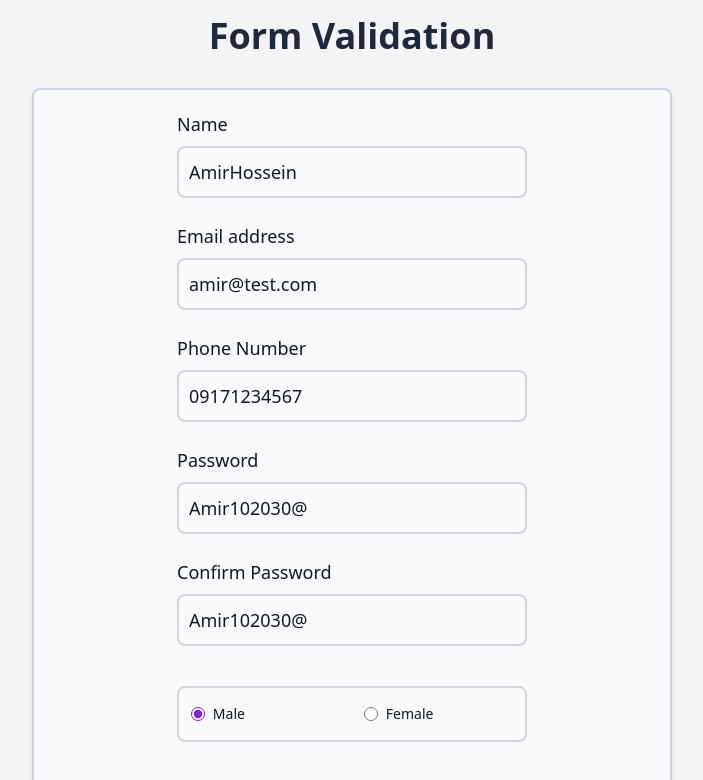
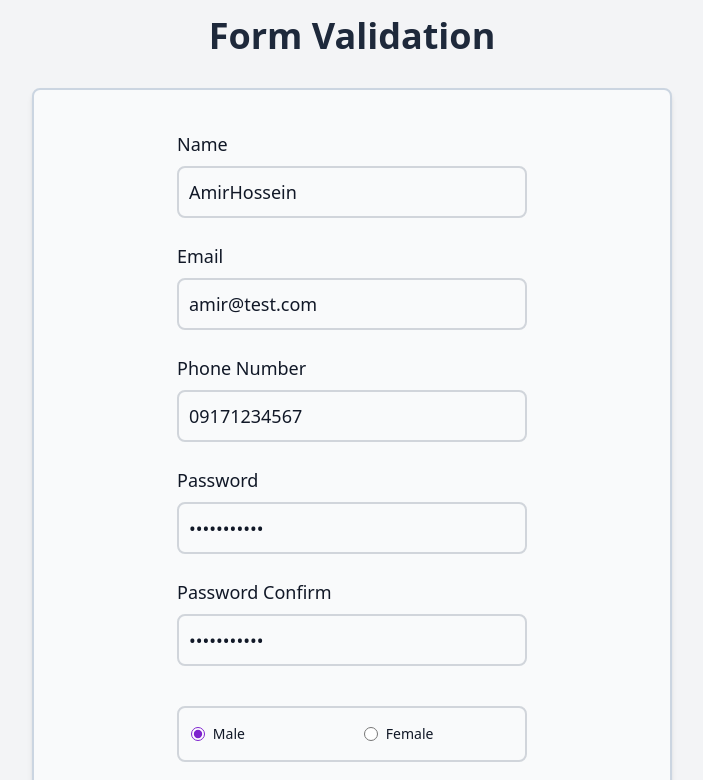
Before and after one commit to amirk1998/Form-Validation-Formik, a React (Vite) app: page / in a window 1280 px wide. Shown: the top 780 px of the page, without its empty margins (288-991 px from the left). Built offline with nearby package versions, Linux system fonts and the light colour scheme; data requests are answered from the project's data file.

Commit message:
Input Component has been created

```diff
--- /dev/null
+++ b/src/Components/Common/Input.jsx
@@ -0,0 +1,26 @@
+const Input = ({ label, name, formik, type = 'text' }) => {
+  return (
+    <div className='mt-6 w-[350px]'>
+      <label
+        htmlFor='name'
+        className='block mb-2 text-lg font-medium text-gray-900'
+      >
+        {label}
+      </label>
+      <input
+        type={type}
+        id={name}
+        name={name}
+        {...formik.getFieldProps(name)}
+        className='bg-gray-50 border-2 border-gray-300 text-gray-900 text-lg rounded-lg focus:ring-blue-500 focus:border-blue-500 focus:outline-none block w-full p-2.5'
+        placeholder={label}
+        required
+      />
+      {formik.errors[name] && formik.touched[name] && (
+        <div className='text-red-500 mt-1 text-sm '>{formik.errors[name]}</div>
+      )}
+    </div>
+  );
+};
+
+export default Input;
--- a/src/Components/SingUp/SingUpForm.jsx
+++ b/src/Components/SingUp/SingUpForm.jsx
@@ -2,6 +2,7 @@ import { useFormik } from 'formik';
 import { useEffect, useState } from 'react';
 import * as Yup from 'yup';
 import { getOneUser } from '../../services/getOneUserService';
+import Input from '../Common/Input';
 import FakeData from '../FakeData/FakeData';
 
 const savedData = {
@@ -80,125 +81,21 @@ const SignUpForm = () => {
         onSubmit={formik.handleSubmit}
         className=' flex flex-col items-center bg-gray-50 border-2 border-slate-300 shadow-md rounded-lg px-8 py-4'
       >
-        {/* Name */}
-        <div className='mt-1 w-[350px]'>
-          <label
-            htmlFor='name'
-            className='block mb-2 text-lg font-medium text-gray-900'
-          >
-            Name
-          </label>
-          <input
-            type='text'
-            id='name'
-            name='name'
-            {...formik.getFieldProps('name')}
-            className='bg-gray-50 border-2 border-gray-300 text-gray-900 text-lg rounded-lg focus:ring-blue-500 focus:border-blue-500 focus:outline-none block w-full p-2.5'
-            placeholder='Name'
-            required
-          />
-          {formik.errors.name && formik.touched.name && (
-            <div className='text-red-500 mt-1 text-sm '>
-              {formik.errors.name}
-            </div>
-          )}
-        </div>
-        {/* Email Address */}
-        <div className='mt-6 w-[350px]'>
-          <label
-            htmlFor='email'
-            className='block mb-2 text-lg font-medium text-gray-900'
-          >
-            Email address
-          </label>
-          <input
-            type='email'
-            id='email'
-            name='email'
-            {...formik.getFieldProps('email')}
-            className='bg-gray-50 border-2 border-gray-300 text-gray-900 text-lg rounded-lg focus:ring-blue-500 focus:border-blue-500 focus:outline-none block w-full p-2.5'
-            placeholder='Email'
-            required
-          />
-          {formik.errors.email && formik.touched.email && (
-            <div className='text-red-500 mt-1 text-sm'>
-              {formik.errors.email}
-            </div>
-          )}
-        </div>
-        {/* PhoneNumber */}
-        <div className='mt-6 w-[350px]'>
-          <label
-            htmlFor='phoneNumber'
-            className='block mb-2 text-lg font-medium text-gray-900'
-          >
-            Phone Number
-          </label>
-          <input
-            type='text'
-            id='phoneNumber'
-            name='phoneNumber'
-            {...formik.getFieldProps('phoneNumber')}
-            className='bg-gray-50 border-2 border-gray-300 text-gray-900 text-lg rounded-lg focus:ring-blue-500 focus:border-blue-500 focus:outline-none block w-full p-2.5'
-            placeholder='Phone Number'
-            // pattern='[0-9]{3}-[0-9]{3}-[0-9]{4}'
-            maxLength={11}
-            required
-          />
-          {formik.errors.phoneNumber && formik.touched.phoneNumber && (
-            <div className='text-red-500 mt-1 text-sm '>
-              {formik.errors.phoneNumber}
-            </div>
-          )}
-        </div>
-        {/* Password */}
-        <div className='mt-6 w-[350px]'>
-          <label
-            htmlFor='password'
-            className='block mb-2 text-lg font-medium text-gray-900'
-          >
-            Password
-          </label>
-          <input
-            type='text'
-            id='password'
-            name='password'
-            {...formik.getFieldProps('password')}
-            className='bg-gray-50 border-2 border-gray-300 text-gray-900 text-lg rounded-lg focus:ring-blue-500 focus:border-blue-500 focus:outline-none block w-full p-2.5'
-            // placeholder='•••••••••'
-            placeholder='Password'
-            required
-          />
-          {formik.errors.password && formik.touched.password && (
-            <div className='text-red-500 mt-1 text-sm'>
-              {formik.errors.password}
-            </div>
-          )}
-        </div>
-        {/* Confirm Password */}
-        <div className='mt-6 w-[350px]'>
-          <label
-            htmlFor='passwordConfirm'
-            className='block mb-2 text-lg font-medium text-gray-900'
-          >
-            Confirm Password
-          </label>
-          <input
-            type='text'
-            id='passwordConfirm'
-            name='passwordConfirm'
-            {...formik.getFieldProps('passwordConfirm')}
-            className='bg-gray-50 border-2 border-gray-300 text-gray-900 text-lg rounded-lg focus:ring-blue-500 focus:border-blue-500 focus:outline-none block w-full p-2.5'
-            // placeholder='•••••••••'
-            placeholder='Confirm Password'
-            required
-          />
-          {formik.errors.passwordConfirm && formik.touched.passwordConfirm && (
-            <div className='text-red-500 mt-1 text-sm'>
-              {formik.errors.passwordConfirm}
-            </div>
-          )}
-        </div>
+        <Input formik={formik} name='name' label='Name' />
+        <Input formik={formik} name='email' label='Email' />
+        <Input formik={formik} name='phoneNumber' label='Phone Number' />
+        <Input
+          formik={formik}
+          name='password'
+          label='Password'
+          type='password'
+        />
+        <Input
+          formik={formik}
+          name='passwordConfirm'
+          label='Password Confirm'
+          type='password'
+        />
         {/* Radio Buttons */}
         <ul className='flex items-center justify-between w-[350px] bg-gray-50 border-2 border-gray-300 rounded-lg text-sm font-medium text-slate-900 my-10 '>
           {/* Item 1 */}
```
